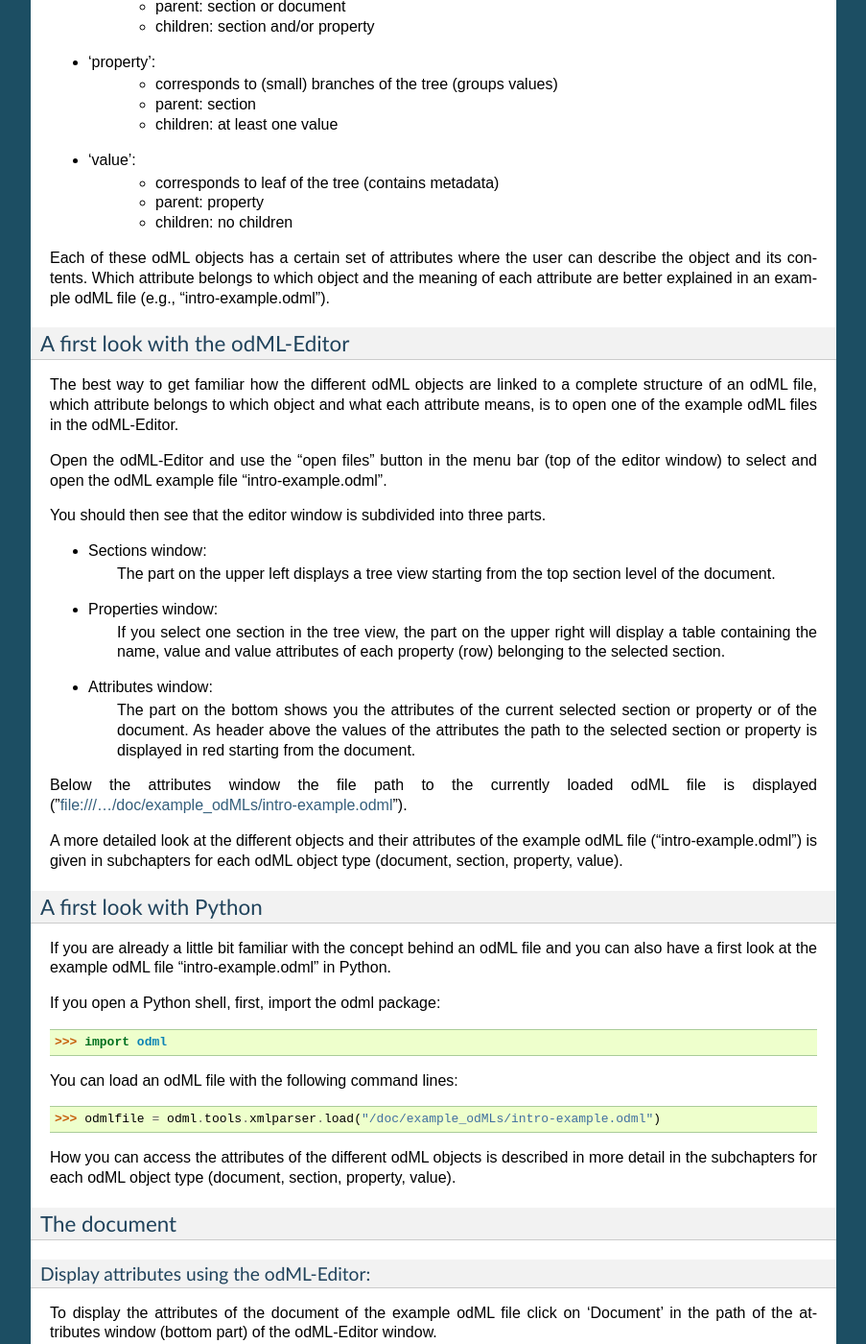
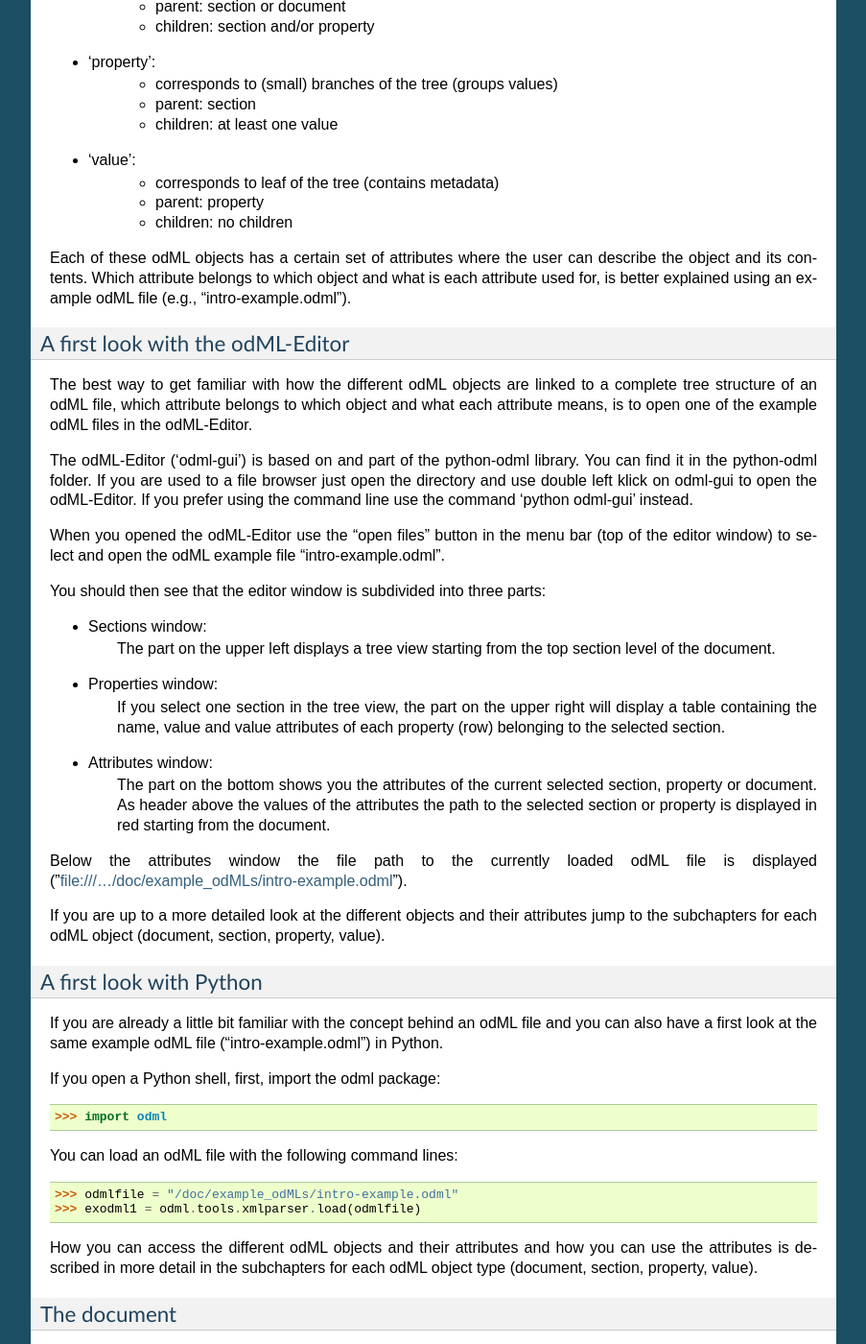
Before and after one commit to G-Node/python-odml, a Sphinx documentation site: the page built from doc/tutorial.rst, in a window 1280 px wide and 1400 px high, scrolled down 1704 px. Shown: the whole window at 96% size, without its empty margins (198-1101 px from the left). Built offline with Sphinx 7.4.7, drawn with Linux system fonts in a browser that asks for light colours.

Commit message:
tutorial update (intro editor, intro python)

```diff
--- a/doc/tutorial.rst
+++ b/doc/tutorial.rst
@@ -99,9 +99,10 @@ Debian/Ubuntu
 Introduction to odml
 ====================
 
-Before we start, it is important to know the basic structure of an odML file.
-Within an odML file metadata are grouped and stored in a hierachical tree
-structure which consists of four different odML objects.
+Before we start, it is important to know the basic structure of an odML
+file. Within an odML file metadata are grouped and stored in a
+hierachical tree structure which consists of four different odML
+objects.
 
 - 'document':
 	- corresponds to the root of the tree (groups everything together)
@@ -120,50 +121,58 @@ structure which consists of four different odML objects.
 	- parent: property
 	- children: no children
 
-Each of these odML objects has a certain set of attributes where the user
-can describe the object and its contents. Which attribute belongs to which
-object and the meaning of each attribute are better explained in an example
-odML file (e.g., "intro-example.odml").
+Each of these odML objects has a certain set of attributes where the
+user can describe the object and its contents. Which attribute belongs
+to which object and what is each attribute used for, is better explained
+using an example odML file (e.g., "intro-example.odml").
 
 A first look with the odML-Editor
 ---------------------------------
-The best way to get familiar how the different odML objects are linked to
-a complete structure of an odML file, which attribute belongs to which object
-and what each attribute means, is to open one of the example odML files
-in the odML-Editor.
+The best way to get familiar with how the different odML objects are
+linked to a complete tree structure of an odML file, which attribute
+belongs to which object and what each attribute means, is to open one
+of the example odML files in the odML-Editor.
 
-Open the odML-Editor and use the "open files" button in the menu bar (top
-of the editor window) to select and open the odML example file "intro-example.odml".
+The odML-Editor ('odml-gui') is based on and part of the python-odml
+library. You can find it in the python-odml folder. If you are used to
+a file browser just open the directory and use double left klick on
+odml-gui to open the odML-Editor. If you prefer using the command line
+use the command 'python odml-gui' instead.
 
-You should then see that the editor window is subdivided into three parts.
+When you opened the odML-Editor use the "open files" button in the menu
+bar (top of the editor window) to select and open the odML example file
+"intro-example.odml".
+
+You should then see that the editor window is subdivided into three
+parts:
 
 - Sections window:
-	The part on the upper left displays a tree view starting from the top
-	section level of the document.
+	The part on the upper left displays a tree view starting from the
+	top section level of the document.
 
 - Properties window:
-	If you select one section in the tree view, the part on the upper right
-	will display a table containing the name, value and value attributes of
-	each property (row) belonging to the selected section.
+	If you select one section in the tree view, the part on the upper
+	right will display a table containing the name, value and value
+	attributes of each property (row) belonging to the selected section.
 
 - Attributes window:
-	The part on the bottom shows you the attributes of the current selected
-	section or property or of the document. As header above the values of
-	the attributes the path to the selected section or property is displayed
-	in red starting from the document.
+	The part on the bottom shows you the attributes of the current
+	selected section, property or document. As header above the values
+	of the attributes the path to the selected section or property is
+	displayed in red starting from the document.
 
-Below the attributes window the file path to the currently loaded odML file
-is displayed ("file:///.../doc/example_odMLs/intro-example.odml").
+Below the attributes window the file path to the currently loaded odML
+file is displayed ("file:///.../doc/example_odMLs/intro-example.odml").
 
-A more detailed look at the different objects and their attributes of the
-example odML file ("intro-example.odml") is given in subchapters for each
-odML object type (document, section, property, value).
+If you are up to a more detailed look at the different objects and their
+attributes jump to the subchapters for each odML object (document,
+section, property, value).
 
 A first look with Python
 ------------------------
 If you are already a little bit familiar with the concept behind an odML
-file and you can also have a first look at the example odML file "intro-example.odml"
-in Python.
+file and you can also have a first look at the same example odML file
+("intro-example.odml") in Python.
 
 If you open a Python shell, first, import the odml package::
 
@@ -171,11 +180,13 @@ If you open a Python shell, first, import the odml package::
 
 You can load an odML file with the following command lines::
 
-	>>> odmlfile = odml.tools.xmlparser.load("/doc/example_odMLs/intro-example.odml")
+	>>> odmlfile = "/doc/example_odMLs/intro-example.odml"
+	>>> exodml1 = odml.tools.xmlparser.load(odmlfile)
 
-How you can access the attributes of the different odML objects is described
-in more detail in the subchapters for each odML object type (document,
-section, property, value).
+How you can access the different odML objects and their attributes and
+how you can use the attributes is described in more detail in the
+subchapters for each odML object type (document, section, property,
+value).
 
 The document
 ------------
```
